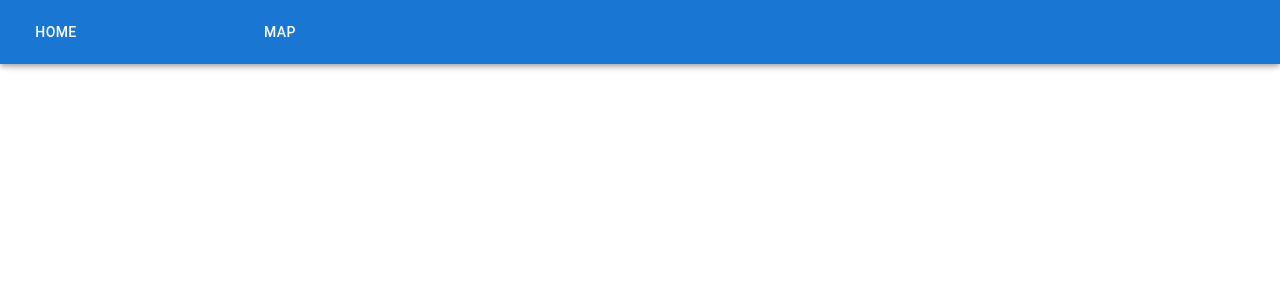
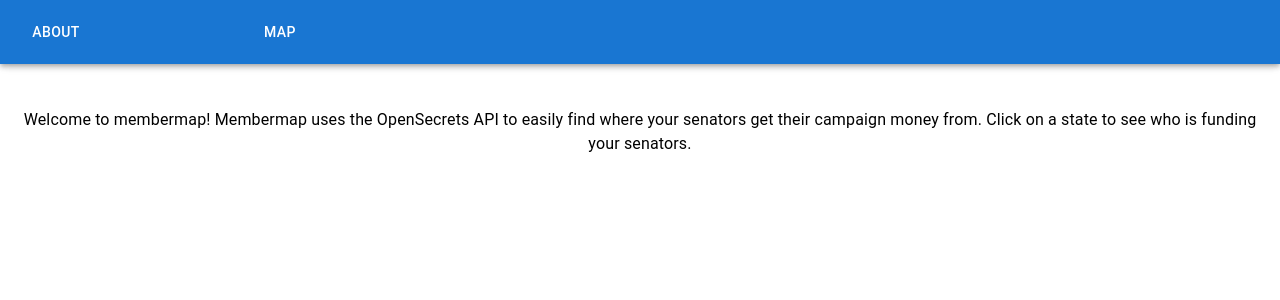
Before and after one commit to caidennason/membermap, a React (Create React App) app in the folder usmembermap/: page / in a window 1280 px wide. Before the commit this address had no page. Shown: the top 300 px of the page. Built offline with nearby package versions, Linux system fonts and the light colour scheme.

Commit message:
fixed the homescreen and loading on map

```diff
--- a/usmembermap/src/Home/Home.js
+++ b/usmembermap/src/Home/Home.js
@@ -13,7 +13,7 @@ const Home = () => {
             <br></br>
             <IconButton color="inherit">
                 <Typography>
-                    Hello welcome to membermap! Membermap uses the OpenSecrets API to easily find where your senators get their campaign money from. Click on a state to see who is funding your senators.
+                    Welcome to membermap! Membermap uses the OpenSecrets API to easily find where your senators get their campaign money from. Click on a state to see who is funding your senators.
                 </Typography>
             </IconButton>
         </div>
--- a/usmembermap/src/Map/Map.js
+++ b/usmembermap/src/Map/Map.js
@@ -1,6 +1,7 @@
 import React, {useState, useEffect} from 'react';
 import USAMap from 'react-usa-map';
 import StateDialog from './StateDialog';
+import { Typography } from '@mui/material';
 
 const Map = () => {
 
@@ -11,8 +12,7 @@ const Map = () => {
     const [juniorSenatorCID, setJuniorSenatorCID] = useState(null)
     const [juniorSenatorName, setJuniorSenatorName] = useState(null)
     const [financeInformation, setFinanceInformation] = useState([])
-
-    console.log(juniorSenatorCID, juniorSenatorName)
+    const [loading, setLoading] = useState(false)
 
     useEffect(() => {
         if (seniorSenatorCID && juniorSenatorCID) {
@@ -22,6 +22,7 @@ const Map = () => {
 
 
     const sendSenatorInformation = (seniorSenatorCID) => {
+        setLoading(true)
         return fetch(`http://localhost:3000/api_data?cid=${seniorSenatorCID}&cid2=${juniorSenatorCID}`)
         .then((res) => {
             if (!res.ok) {
@@ -34,19 +35,17 @@ const Map = () => {
             console.log(res);
             return res.json();
         })
-        .then((data) => setFinanceInformation(data));
+        .then((data) => {
+            setFinanceInformation(data)
+            setLoading(false)
+        });
     }
 
     const seniorSenatorIndustries = financeInformation && financeInformation.response_json ? financeInformation.response_json.response.industries.industry.map((data) => data['@attributes']) : []
     const juniorSenatorIndustries =financeInformation && financeInformation.response2_json ? financeInformation.response2_json.response.industries.industry.map((data) => data['@attributes']) : []
 
-    console.log('senior industries: ', seniorSenatorIndustries.map((ind) => ind))
-    console.log('junior industries: ', juniorSenatorIndustries.map((ind) => ind.industry_name))
 
-    const seniorSenatorIndustryName = seniorSenatorIndustries.map((ind) => ind.industry_name)
     const seniorSenatorIndustryAmount = seniorSenatorIndustries.map((ind) => `$${parseInt(ind.total).toLocaleString('en')} from ${ind.industry_name}`)
-    console.log(seniorSenatorIndustryAmount)
-
     const juniorSenatorIndustryAmount = juniorSenatorIndustries.map((ind) => `$${parseInt(ind.total).toLocaleString('en')} from ${ind.industry_name}`)
 
 
@@ -362,18 +361,8 @@ const Map = () => {
               usState={usState}
               seniorSenatorName={seniorSenatorName}
               juniorSenatorName={juniorSenatorName}
+              loading={loading}
               />
-            // seniorSenatorIndustries.map((ind) => {
-            //     <StateDialog
-            //         ind={ind}
-            //         setDialogState={setDialogState}
-            //         dialogState={dialogState}
-            //         handleDialogClose={handleDialogClose}
-            //         usState={usState}
-            //         seniorSenatorName={seniorSenatorName}
-            //         juniorSenatorName={juniorSenatorName}
-            //     />
-            // })
             }
         </>
     )
--- a/usmembermap/src/Map/StateDialog.js
+++ b/usmembermap/src/Map/StateDialog.js
@@ -3,7 +3,7 @@ import {DialogTitle, DialogContent, Typography, Button, Dialog, IconButton} from
 import ClearIcon from '@mui/icons-material/Clear';
 
 
-const StateDialog = ({juniorSenatorIndustryAmount, seniorSenatorIndustryAmount, dialogState, handleDialogClose, usState, setDialogState, seniorSenatorName, juniorSenatorName}) => {
+const StateDialog = ({loading, juniorSenatorIndustryAmount, seniorSenatorIndustryAmount, dialogState, handleDialogClose, usState, setDialogState, seniorSenatorName, juniorSenatorName}) => {
 
     return (
         <Dialog
@@ -20,11 +20,11 @@ const StateDialog = ({juniorSenatorIndustryAmount, seniorSenatorIndustryAmount,
                 </Typography>
                 <br></br>
                 <Typography>
-                    {seniorSenatorName} took {seniorSenatorIndustryAmount.join(', ')}
+                    {loading ? `Getting ${seniorSenatorName}'s financial information...` : `${seniorSenatorName} took ${seniorSenatorIndustryAmount.join(', ')}`}
                 </Typography>
                 <br></br>
                 <Typography>
-                    {juniorSenatorName} took {juniorSenatorIndustryAmount.join(', ')}
+                    {loading ? `Getting ${juniorSenatorName}'s financial information...` : `${juniorSenatorName} took ${juniorSenatorIndustryAmount.join(', ')}`}
                 </Typography>
             </DialogContent>
         </Dialog>
--- a/usmembermap/src/Navbar/Navbar.js
+++ b/usmembermap/src/Navbar/Navbar.js
@@ -14,14 +14,14 @@ const Navbar = () => {
                 <Typography></Typography>
                 <Toolbar>
                     <Stack direction="row" spacing={20}>
-                        <Button color="inherit" component={Link} to='/home'>Home</Button>
+                        <Button color="inherit" component={Link} to='/'>About</Button>
                         <Button color="inherit" component={Link} to='/map'>Map</Button>
                     </Stack>
                 </Toolbar>
             </AppBar>
 
             <Routes>
-                <Route path="/home" element={<Home/>}/>
+                <Route path="/" element={<Home/>}/>
                 <Route path="/map" element={<Map/>}/>
             </Routes>
         </div>
```
Also changed, not shown: usmembermap/src/App.js (+7 -0 lines).
